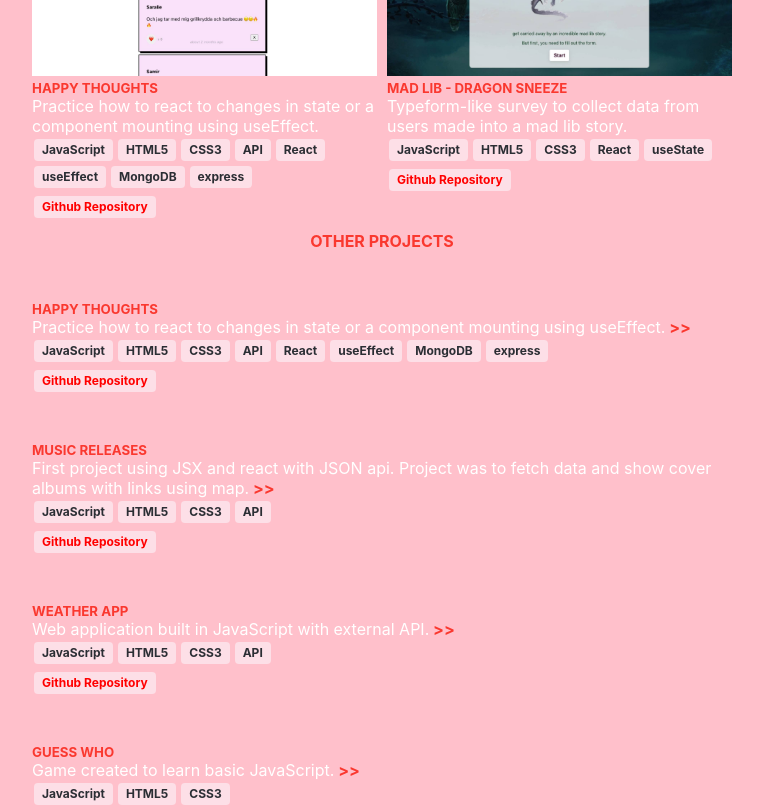
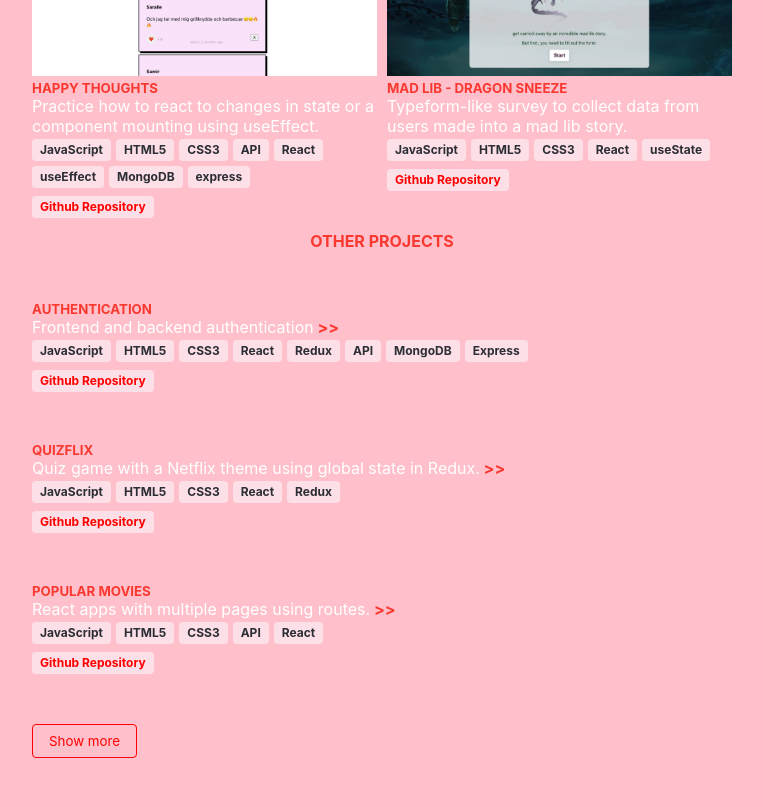
Before and after one commit to Technigo/project-react-portfolio, a React (Create React App) app: page / in a window 1280 px wide. Shown: the part 1660-2467 px from the top of the page, without its empty margins (258-1021 px from the left). Built offline with nearby package versions, Linux system fonts and the light colour scheme.

Commit message:
show more button

```diff
--- a/src/components/FeaturedProjects.js
+++ b/src/components/FeaturedProjects.js
@@ -1,6 +1,8 @@
+/* eslint-disable no-const-assign */
+/* eslint-disable indent */
 /* eslint-disable operator-linebreak */
 /* eslint-disable implicit-arrow-linebreak */
-import React from 'react';
+import React, { useState } from 'react';
 import styled from 'styled-components';
 import { BlockSection, InnerWrapper, List, Content } from './styles/Wrappers';
 import { Tags } from './styles/Tags';
@@ -8,6 +10,8 @@ import { TagGithub } from './styles/TagGithub';
 import projects from '../projects.json';
 
 export const FeaturedProjects = () => {
+  const [showAll, setShowAll] = useState(false);
+
   console.log('Projects', { projects });
   // fetch(projects)
   //   .then((reponse) => reponse.json())
@@ -23,15 +27,16 @@ export const FeaturedProjects = () => {
       firstProjects.isFeatured === true
   );
 
-  const OtherRepos = projects.filter(
-    (firstProjects) =>
-      firstProjects.id === 'project-8' ||
-      firstProjects.id === 'project-6' ||
-      firstProjects.id === 'project-5' ||
-      firstProjects.id === 'project-4' ||
-      firstProjects.id === 'project-2' ||
-      firstProjects.id === 'project-1'
-  );
+  const OtherRepos = showAll
+    ? projects.filter((firstProjects) => firstProjects.isFeatured === false)
+    : projects
+        .filter((firstProjects) => firstProjects.isFeatured === false)
+        .slice(0, 3);
+
+  const handleShowAll = () => {
+    // prettier-ignore
+    setShowAll(!showAll);
+  };
 
   return (
     <BlockSection>
@@ -77,10 +82,21 @@ export const FeaturedProjects = () => {
             <TagGithub tagGithub={project.githubLink} />
           </OtherContent>
         ))}
+        <ShowMoreButton onClick={handleShowAll}>
+          {showAll ? 'Show less' : 'Show more'}
+        </ShowMoreButton>
       </InnerWrapper>
     </BlockSection>
   );
 };
+
+const ShowMoreButton = styled.button`
+  border-radius: 4px;
+  padding: 8px 16px;
+  color: red;
+  background: transparent;
+  border: 1px solid red;
+`;
 
 const OtherContent = styled.div`
   margin: 50px 0;
--- a/src/components/styles/Wrappers.js
+++ b/src/components/styles/Wrappers.js
@@ -77,7 +77,7 @@ export const TagWrapper = styled.div`
   line-height: 12px;
   font-size: 12px;
   text-decoration: none;
-  margin: 3px 2px;
+  margin: 3px 2px 3px 0;
   flex-wrap: wrap;
 
   p {
```
